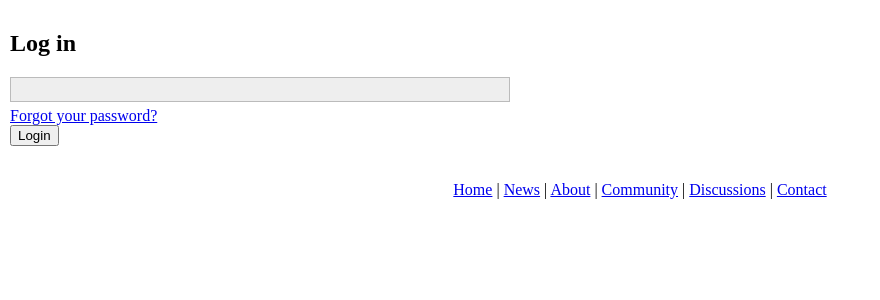
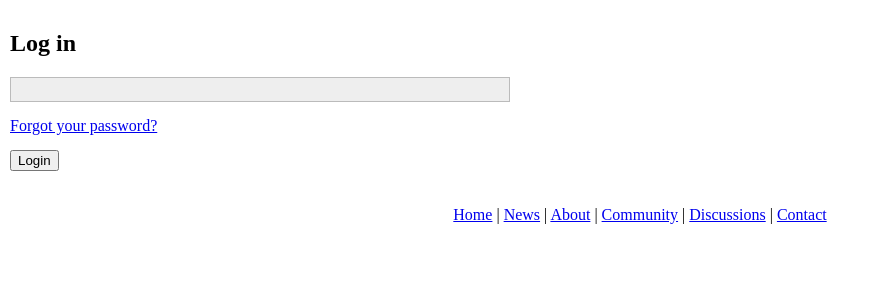
Before and after one commit to nuSPIC/webapp, a Django app: template accounts/templates/auth/login.html in a window 1280 px wide. Shown: the part 75-375 px from the top of the page, without its empty margins (0-880 px from the left). Run offline with Django 3.2, Linux system fonts and the light colour scheme; the template is opened without the code that fills it: values that come from a table or form of the project are taken from there, others are empty; parts of the project's set-up code (start-up, migrations or seed data) failed here and were passed over.

Commit message:
Added a bit of spacing between form elements

```diff
--- a/accounts/templates/auth/login.html
+++ b/accounts/templates/auth/login.html
@@ -18,11 +18,11 @@
             </div>
         {% endfor %}
 
-        <div>
+        <div class="forgot-password">
             <a href="{% url password_reset %}">Forgot your password?</a>
         </div>
 
-        <input type="submit" value="Login" />
+        <input type="submit" value="Login" class="login-form-submit"/>
         <input type="hidden" name="next" value="{{ next }}" />
     </form>
 {% endblock %}
--- a/media/css/default.css
+++ b/media/css/default.css
@@ -105,6 +105,15 @@ div.centered-404 {
 #login-form, #password-change-form,
 #password-reset-form {
     width: 500px;
+}
+
+.forgot-password {
+    padding-top: 10px;
+    padding-bottom: 10px;
+}
+
+.login-form-submit {
+    margin-top: 5px;
 }
 
 #registration-form, #profile-edit-form {
```
